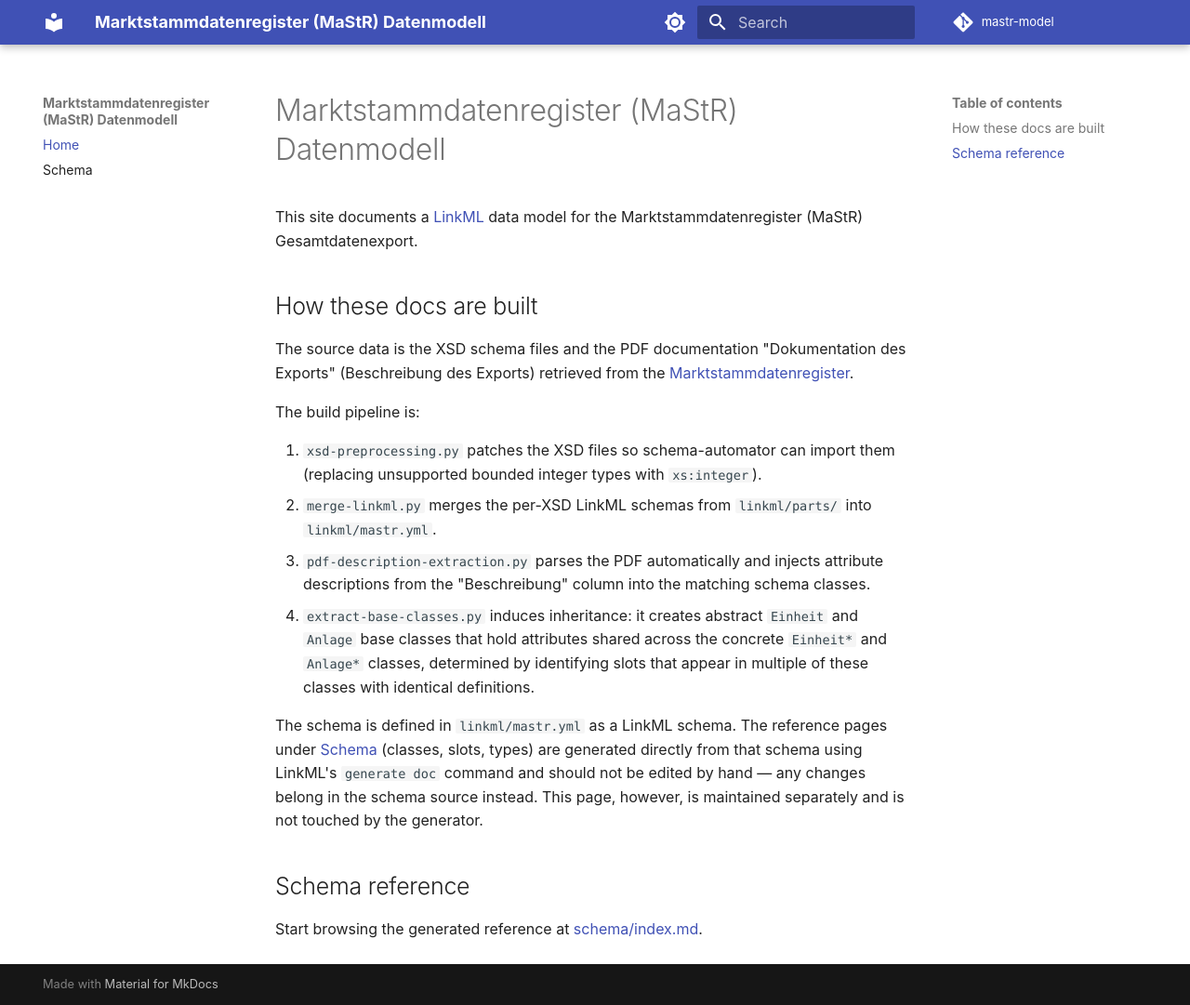
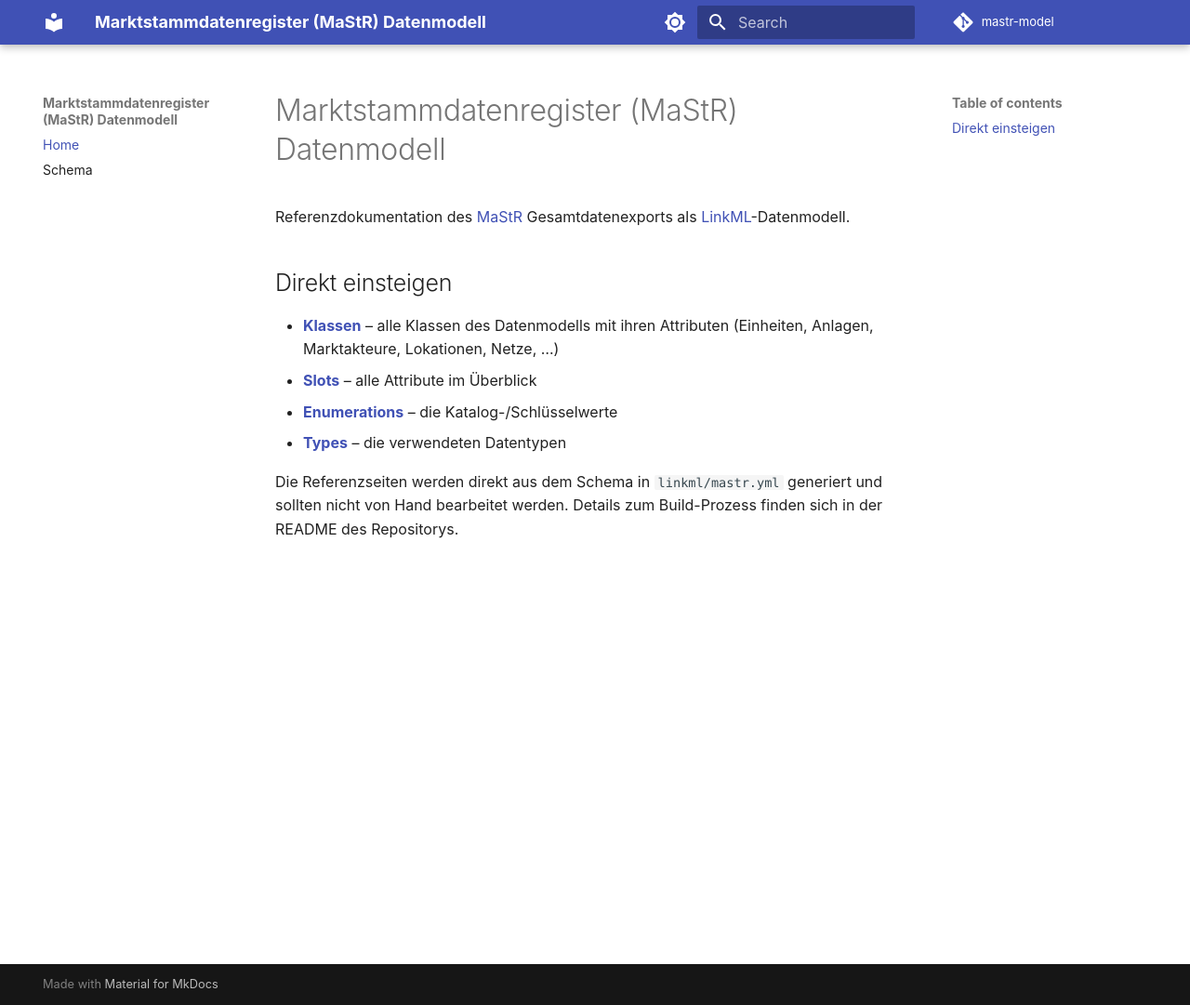
Before and after one commit to FlorianK13/mastr-model, an MkDocs documentation site: the page built from docs/index.md, in a window 1280 px wide and 1081 px high. Shown: the whole window at 93% size. Built offline with MkDocs 1.6.1 and Material for MkDocs 9.7.7, drawn with Linux system fonts in a browser that asks for light colours; comment, search, counter and statistics services are not loaded.

Commit message:
simplify landing page

```diff
--- a/docs/index.md
+++ b/docs/index.md
@@ -1,35 +1,17 @@
 # Marktstammdatenregister (MaStR) Datenmodell
 
-This site documents a [LinkML](https://linkml.io/) data model for the
-Marktstammdatenregister (MaStR) Gesamtdatenexport.
+Referenzdokumentation des
+[MaStR](https://www.marktstammdatenregister.de/MaStR/Datendownload)
+Gesamtdatenexports als [LinkML](https://linkml.io/)-Datenmodell.
 
-## How these docs are built
+## Direkt einsteigen
 
-The source data is the XSD schema files and the PDF documentation
-"Dokumentation des Exports" (Beschreibung des Exports) retrieved from the
-[Marktstammdatenregister](https://www.marktstammdatenregister.de/MaStR/Datendownload).
+- **[Klassen](schema/index.md)** – alle Klassen des Datenmodells mit ihren Attributen
+  (Einheiten, Anlagen, Marktakteure, Lokationen, Netze, …)
+- **[Slots](schema/index.md#slots)** – alle Attribute im Überblick
+- **[Enumerations](schema/index.md#enumerations)** – die Katalog-/Schlüsselwerte
+- **[Types](schema/index.md#types)** – die verwendeten Datentypen
 
-The build pipeline is:
-
-1. `xsd-preprocessing.py` patches the XSD files so schema-automator can import
-   them (replacing unsupported bounded integer types with `xs:integer`).
-2. `merge-linkml.py` merges the per-XSD LinkML schemas from `linkml/parts/` into
-   `linkml/mastr.yml`.
-3. `pdf-description-extraction.py` parses the PDF automatically and injects
-   attribute descriptions from the "Beschreibung" column into the matching
-   schema classes.
-4. `extract-base-classes.py` induces inheritance: it creates abstract `Einheit`
-   and `Anlage` base classes that hold attributes shared across the concrete
-   `Einheit*` and `Anlage*` classes, determined by identifying slots that appear
-   in multiple of these classes with identical definitions.
-
-The schema is defined in `linkml/mastr.yml` as a LinkML schema. The reference
-pages under [Schema](schema/index.md) (classes, slots,
-types) are generated directly from that schema using LinkML's `generate doc`
-command and should not be edited by hand — any changes belong in the schema
-source instead. This page, however, is maintained separately and is not
-touched by the generator.
-
-## Schema reference
-
-Start browsing the generated reference at [schema/index.md](schema/index.md).
+Die Referenzseiten werden direkt aus dem Schema in `linkml/mastr.yml`
+generiert und sollten nicht von Hand bearbeitet werden. Details zum
+Build-Prozess finden sich in der README des Repositorys.
```
